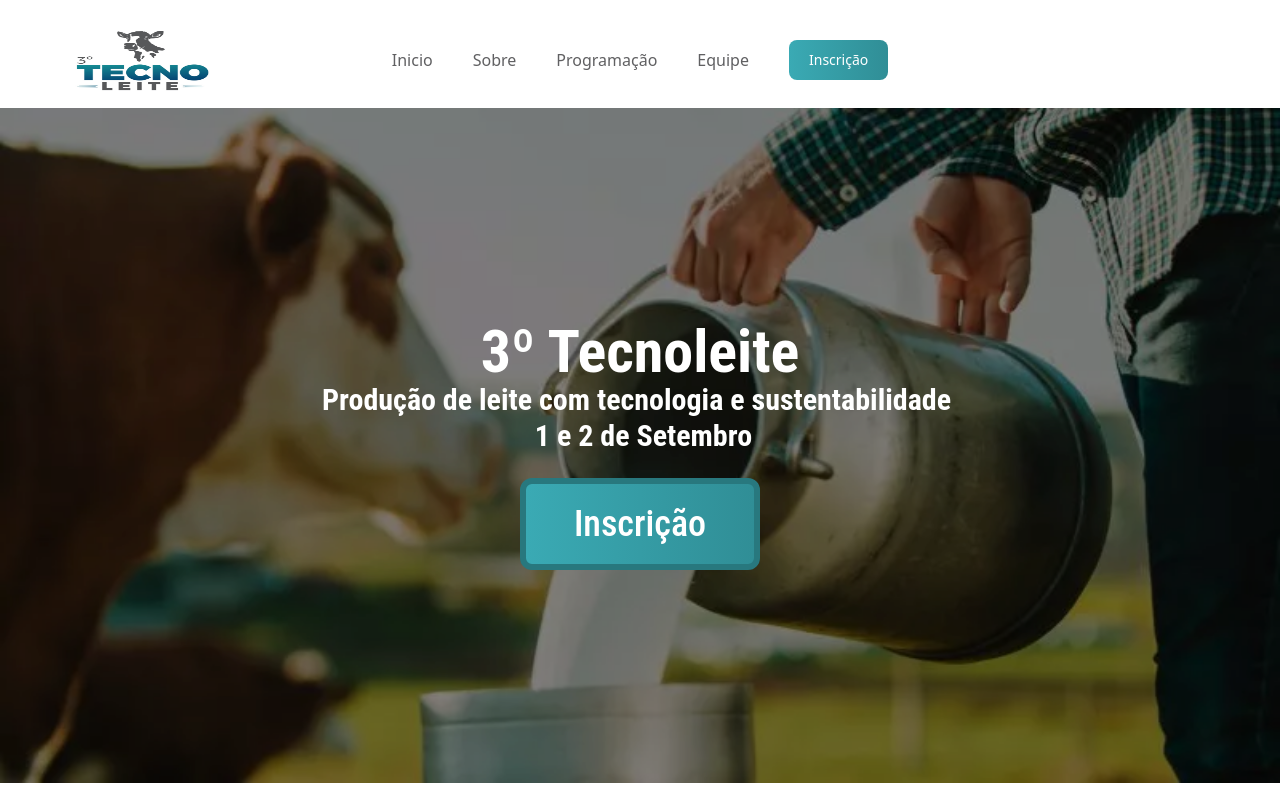
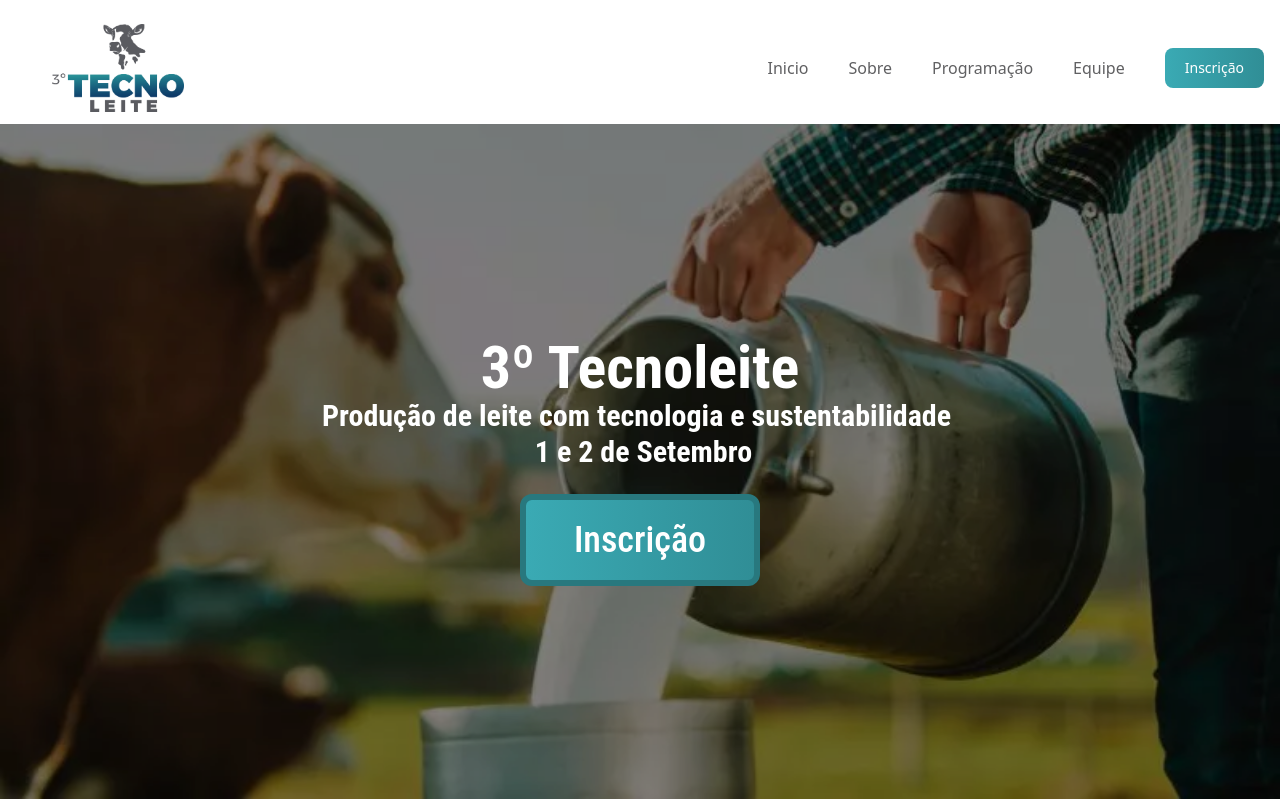
Before and after one commit to Kmilasc/tecnoleite, a React (Vite) app: page / in a window 1280 px wide. Shown: the top 801 px of the page. Built offline with nearby package versions, Linux system fonts and the light colour scheme.

Commit message:
refactor(Menu): updating menu

```diff
--- a/src/index.css
+++ b/src/index.css
@@ -3,6 +3,12 @@
 @tailwind components;
 @tailwind utilities;
 
+@layer components {
+    *, html {
+        @apply scroll-smooth
+    }
+}
+
 #root {
     margin: 0px;
     padding: 0px;
--- a/src/pages/Home/components/EventBanner.tsx
+++ b/src/pages/Home/components/EventBanner.tsx
@@ -6,7 +6,7 @@ interface Props {
 
 export function EventBanner({ imageUrl, title, subtitle }: Props) {
     return (
-        <div id="inicio" className="relative">
+        <div id="event-banner" className="relative">
             <img className="brightness-50 w-full pr-0 mb-14 mr-0" src={imageUrl} alt="" />
             <div className="w-full text-2xl xs:text-4xl sm:text-6xl text-center font-conforter absolute top-1/2 left-1/2 transform -translate-x-1/2 -translate-y-1/2 text-white font-extrabold border-spacing-1 p-4">
                 {title}
--- a/src/pages/Home/components/Menu.tsx
+++ b/src/pages/Home/components/Menu.tsx
@@ -6,10 +6,10 @@ import { MenuIcon, XIcon } from '@heroicons/react/outline';
 import logo from '../../../assets/logo.jpg';
 
 export const navigation = [
-    { name: 'Inicio', href: '#' },
-    { name: 'Sobre', href: '#' },
-    { name: 'Programação', href: '#' },
-    { name: 'Equipe', href: '#' },
+    { name: 'Inicio', href: '#event-banner' },
+    { name: 'Sobre', href: '#about-section' },
+    { name: 'Programação', href: '#cronogram' },
+    { name: 'Equipe', href: '#team' },
     { name: 'Inscrição', href: 'https://www.even3.com.br/tecnoleite-353585/', special: true },
 ];
 
@@ -18,10 +18,10 @@ export function Menu() {
         <Popover className="relative bg-white">
             <div className="w-full">
                 <div className="flex justify-between items-center md:justify-start md:space-x-10 mb-2 mt-5">
-                    <div className="flex justify-start lg:w-0 lg:flex-1">
+                    <div className="flex justify-start flex-1">
                         <a href="#">
                             <span className="sr-only">Workflow</span>
-                            <img className="place-items-center h-20 w-60 ml-5" src={logo} alt="" />
+                            <img className="place-items-center h-16 md:h-24 ml-12 p-1" src={logo} alt="" />
                         </a>
                     </div>
                     <div className="-mr-2 -my-2 md:hidden">
@@ -30,7 +30,7 @@ export function Menu() {
                             <MenuIcon className="h-6 w-6" aria-hidden="true" />
                         </Popover.Button>
                     </div>
-                    <nav className="hidden md:flex space-x-10 items-center">
+                    <nav className="hidden md:flex space-x-10 items-center ml-auto pr-4">
                         {navigation.map(({ href, name, special }) => (
                             <a key={name} href={href} className="text-base font-medium text-c2 hover:text-main-600">
                                 {special ? (
@@ -46,7 +46,6 @@ export function Menu() {
                             </a>
                         ))}
                     </nav>
-                    <div className="hidden md:flex items-center justify-end md:flex-1 lg:w-0" />
                 </div>
             </div>
             <Transition
--- a/src/pages/Home/components/TeamSection/index.tsx
+++ b/src/pages/Home/components/TeamSection/index.tsx
@@ -10,7 +10,7 @@ interface Props {
 
 export function TeamSection({ speakers }: Props) {
     return (
-        <div id="palestrantes" className="flex flex-col gap-y-10">
+        <div id="team" className="flex flex-col gap-y-10">
             <div className="flex flex-col items-center">
                 <h4
                     className="text-2xl xs:text-4xl sm:text-6xl font-conforter text-black font-bold border-spacing-1 border-b-4"
--- a/src/pages/Home/components/TimelineSection.tsx
+++ b/src/pages/Home/components/TimelineSection.tsx
@@ -9,10 +9,13 @@ interface Props {
 
 export function TimelineSection({ events, lineColor }: Props) {
     return (
-        <div className="flex flex-col">
-            <div id='programacao' className="self-center pb-8">
-                <span className="text-2xl xs:text-4xl sm:text-6xl font-conforter text-black font-bold border-spacing-1 border-b-4 " style={{borderColor: '#308E96' }}>
-                    CRONOGRAMA
+        <div id="cronogram" className="flex flex-col">
+            <div id="programacao" className="self-center pb-8">
+                <span
+                    className="text-2xl xs:text-4xl sm:text-6xl font-conforter text-black font-bold border-spacing-1 border-b-4 "
+                    style={{ borderColor: '#308E96' }}
+                >
+                    PROGRAMAÇÃO
                 </span>
             </div>
             <div className="flex flex-row gap-x-4 mx-8">
@@ -21,16 +24,15 @@ export function TimelineSection({ events, lineColor }: Props) {
                         <VerticalTimelineElement
                             key={id}
                             className="vertical-timeline-element--work c2"
-
                             date={date}
                             iconStyle={{
                                 background: lineColor,
                                 color: '#fff',
                             }}
-                            icon={<ClockIcon  />}
+                            icon={<ClockIcon />}
                             contentStyle={{ background: '#f2f2f2' }}
                         >
-                            <h3 className="vertical-timeline-element-title" >{date}</h3>
+                            <h3 className="vertical-timeline-element-title">{date}</h3>
                             <p>{text}</p>
                         </VerticalTimelineElement>
                     ))}
```
Also changed, not shown: src/assets/logo.jpg.
